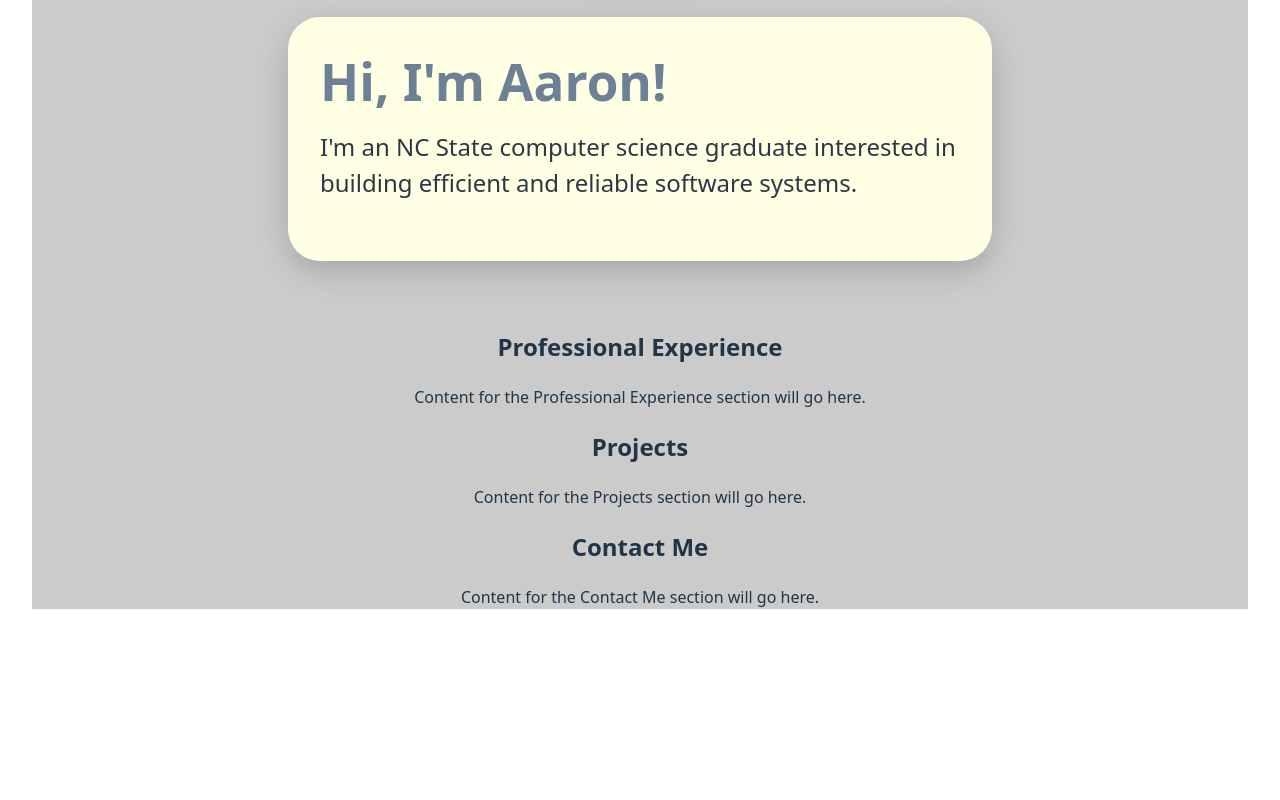
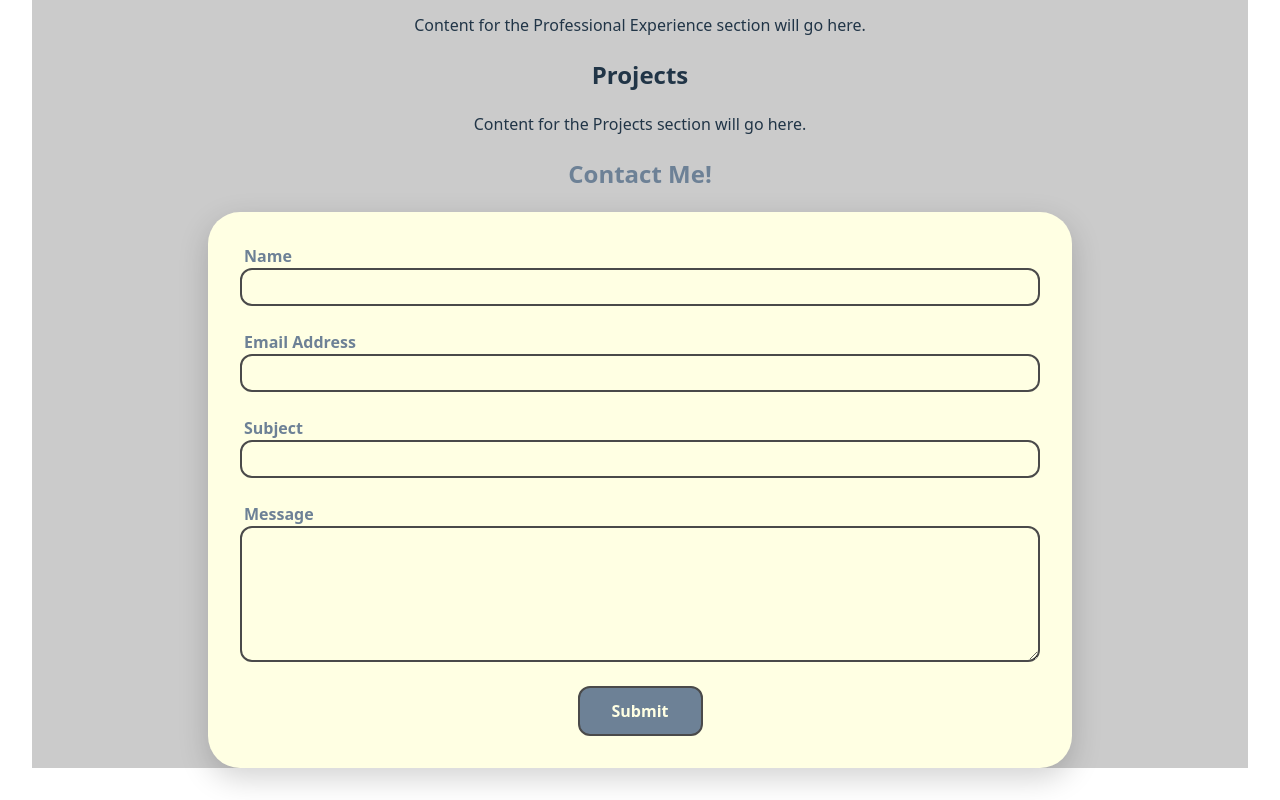
Before and after one commit to awdavis8/awdavis8.github.io, a React (Vite) app: page / in a window 1280 px wide. Shown: the part 646-1446 px from the top of the page. Before the commit the page ends 1303 px from the top, so only its background shows below. Built offline with nearby package versions, Linux system fonts and the light colour scheme.

Commit message:
Added form that can be used to contact me
Addedd form that can be used to contact me using EmailJS React package. I might come back to this to add a custom alert message upon success/failure of form submission.

```diff
--- a/package.json
+++ b/package.json
@@ -12,6 +12,7 @@
     "deploy": "gh-pages -d dist"
   },
   "dependencies": {
+    "@emailjs/browser": "^4.4.1",
     "react": "^19.2.0",
     "react-dom": "^19.2.0"
   },
--- a/src/App.css
+++ b/src/App.css
@@ -59,7 +59,7 @@
 
 .about-photo {
   width: min(380px, 100%);
-  max-width: 400px;
+  max-width: 300px;
   aspect-ratio: 1 / 1;
   background: #6d8196;
   border-radius: 999px;
--- a/src/App.jsx
+++ b/src/App.jsx
@@ -1,5 +1,6 @@
 import { useRef } from 'react'
 import headshot from './assets/headshot.png'
+import ContactForm from './assets/ContactForm/ContactForm'
 import './App.css'
 
 function App() {
@@ -59,8 +60,8 @@ function App() {
         </section>
 
         <section ref={contactRef} id="contact">
-          <h2>Contact Me</h2>
-          <p>Content for the Contact Me section will go here.</p>
+          <h2>Contact Me!</h2>
+          <ContactForm />
         </section>
       </main>
     </div>
--- /dev/null
+++ b/src/assets/ContactForm/ContactForm.css
@@ -0,0 +1,80 @@
+/* Contact section */
+.contact-form {
+  max-width: 800px;
+  margin: 0 auto;
+  background: #ffffe3;
+  border-radius: 2rem;
+  padding: 2rem;
+  display: flex;
+  flex-direction: column;
+  text-align: left;
+  box-shadow: 0 10px 30px rgba(0, 0, 0, 0.18);
+}
+
+.contact-form label {
+  font-weight: 600;
+  padding-left:.25rem;
+  color: #6d8196;
+}
+
+.contact-form input {
+  width: 100%;
+  margin-bottom: 1.5rem;
+  padding: 0.50rem 1rem;
+  border: 2px solid #4a4a4a;
+  border-radius: 0.75rem;
+  background: #ffffe3;
+  font-size: 1rem;
+  box-sizing: border-box;
+  color: #2d3748;
+}
+
+.contact-form textarea {
+  width: 100%;
+  margin-bottom: 1.5rem;
+  resize: vertical;
+  min-height: 4rem;
+  padding: 0.75rem 1rem;
+  border: 2px solid #4a4a4a;
+  border-radius: 0.75rem;
+  background: #ffffe3;
+  font-size: 1rem;
+  box-sizing: border-box;
+  color: #2d3748;
+}
+
+/* Override browser autofill styling to keep the form styling consistent */
+.contact-form input:-webkit-autofill,
+.contact-form textarea:-webkit-autofill {
+  -webkit-box-shadow: 0 0 0px 1000px #ffffe3 inset;
+  -webkit-text-fill-color: #2d3748;
+  box-shadow: 0 0 0px 1000px #ffffe3 inset;
+}
+
+.contact-form input:-webkit-autofill:focus,
+.contact-form textarea:-webkit-autofill:focus {
+  -webkit-box-shadow: 0 0 0px 1000px #ffffe3 inset;
+  box-shadow: 0 0 0px 1000px #ffffe3 inset;
+}
+
+.submit-button {
+  align-self: center;
+  padding: 0.75rem 2rem;
+  font-size: 1rem;
+  font-weight: 600;
+  color: #ffffe3;
+  background: #6d8196;
+  border: 2px solid #4a4a4a;
+  border-radius: 0.75rem;
+  cursor: pointer;
+  transition: transform 150ms ease;
+}
+
+.submit-button:hover {
+  transform: translateY(-1px);
+}
+
+/* header color for contact section */
+#contact h2 {
+  color: #6d8196;
+}
--- /dev/null
+++ b/src/assets/ContactForm/ContactForm.jsx
@@ -0,0 +1,49 @@
+import { useRef } from 'react'
+import emailjs from '@emailjs/browser'
+import './ContactForm.css'
+
+function ContactForm() {
+  const formRef = useRef(null)
+
+  const sendEmail = (e) => {
+    e.preventDefault()
+
+    emailjs
+      .sendForm(
+        'service_u2nt2qe', // EmailJS service ID
+        'template_t129oi3', // EmailJS template ID
+        formRef.current,
+        'rqyPA8hy7oLZRjmLR' // EmailJS public key
+      )
+      .then(
+        (result) => {
+          alert('Message sent successfully!')
+          formRef.current?.reset()
+        },
+        (error) => {
+          alert('Failed to send message. Please try again later.')
+        }
+      )
+  }
+
+  return (
+    <form ref={formRef} className="contact-form" onSubmit={sendEmail} autoComplete="on">
+
+      <label htmlFor="name">Name</label>
+      <input type="text" id="name" name="name" autoComplete="name" required />
+
+      <label htmlFor="email">Email Address</label>
+      <input type="email" id="email" name="email" autoComplete="email" required />
+
+      <label htmlFor="subject">Subject</label>
+      <input type="text" id="subject" name="subject" autoComplete="off" required />
+
+      <label htmlFor="message">Message</label>
+      <textarea id="message" name="message" rows="6" autoComplete="off" required />
+
+      <button type="submit" className="submit-button">Submit</button>
+    </form>
+  )
+}
+
+export default ContactForm
```
Also changed, not shown: 1 other file (tests, documents, lock files or other folders).
